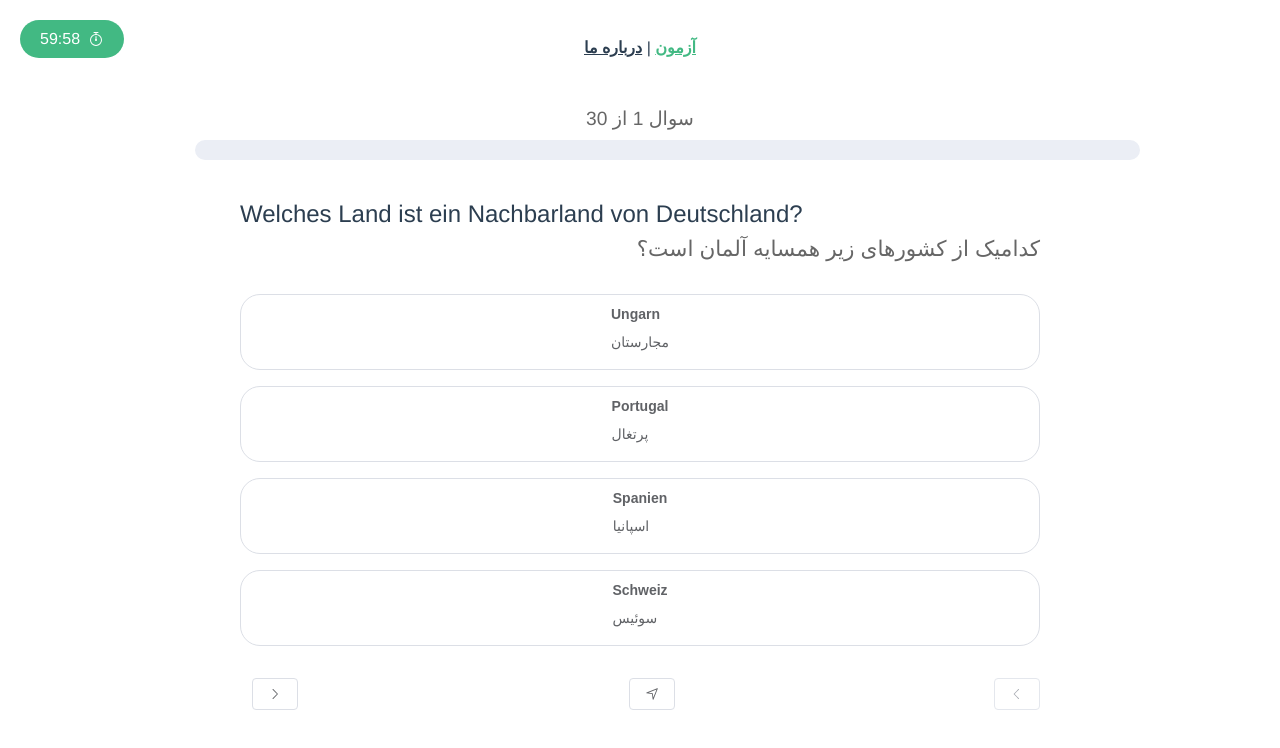
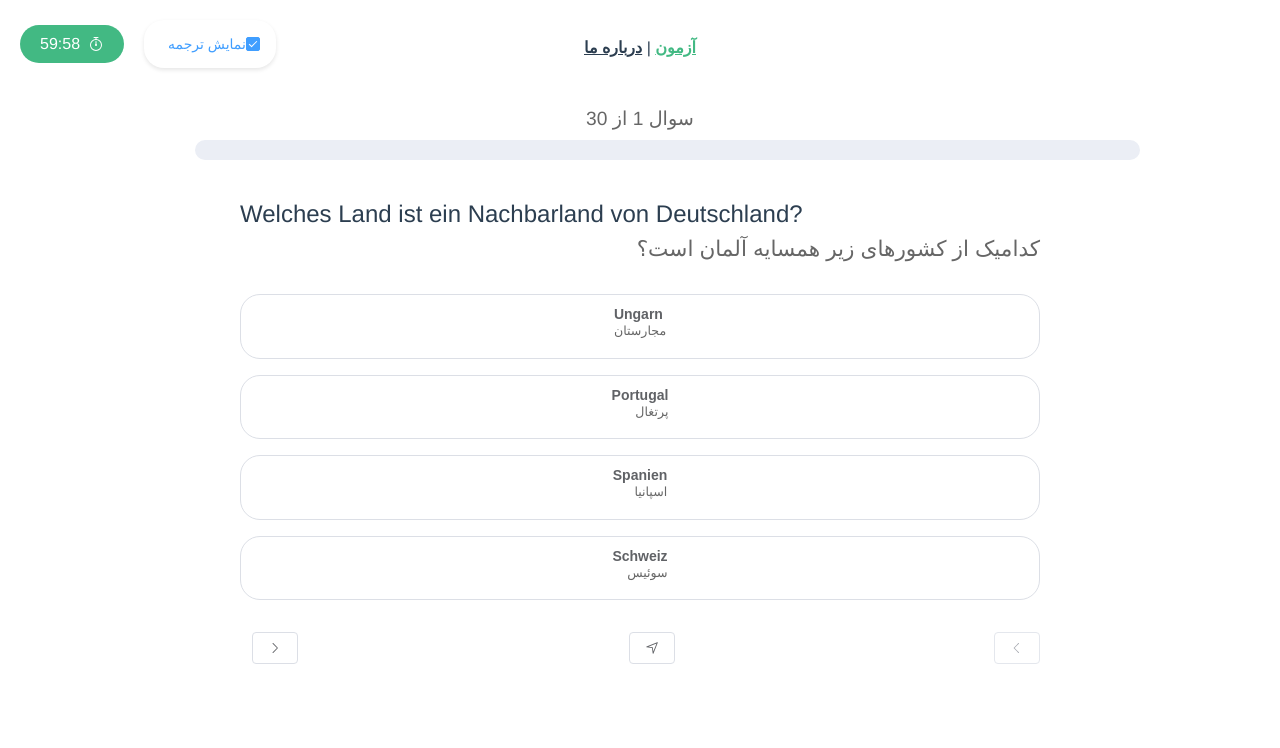
Before and after one commit to mhsenpc/einburgrungstest, a Vue app: page / in a window 1280 px wide. Both pictures are taken after a click on the button "شروع آزمون". Shown: the top 748 px of the page. Built offline with nearby package versions, Linux system fonts and the light colour scheme.

Commit message:
some formattings

```diff
--- a/src/components/ExamQuestion.vue
+++ b/src/components/ExamQuestion.vue
@@ -2,7 +2,7 @@
   <div class="question-container">
     <div class="question-text">
       <div class="primary-text">{{ question.text }}</div>
-      <div class="translation-text">{{ question.translation }}</div>
+      <div v-if="showTranslation" class="translation-text">{{ question.translation }}</div>
     </div>
 
     <div v-if="question.image" class="question-image">
@@ -22,12 +22,11 @@
         @click="selectAnswer(answer)"
       >
         <div class="primary-text">
-          <b>{{ answer.text }} </b>
-          <br/>
-          <br/>
-          {{ answer.translation }}
+          <b>{{ answer.text }}</b>
+          <div v-if="showTranslation" class="translation-text">
+            {{ answer.translation }}
+          </div>
         </div>
-
       </el-button>
     </div>
 
@@ -98,6 +97,10 @@ export default {
     canNavigateNext: {
       type: Boolean,
       default: true
+    },
+    showTranslation: {
+      type: Boolean,
+      required: true
     }
   },
   setup() {
@@ -130,6 +133,11 @@ export default {
   margin: 0 auto;
   padding: 20px;
   direction: rtl;
+}
+
+.translation-toggle {
+  text-align: right;
+  margin-bottom: 1rem;
 }
 
 .question-text {
--- a/src/views/ExamView.vue
+++ b/src/views/ExamView.vue
@@ -1,8 +1,14 @@
 <template>
   <div class="exam-container">
-    <div class="timer" v-if="examStatus == 'in_progress'">
-      <el-icon><timer /></el-icon>
-      {{ formatTime(timeRemaining) }}
+    <div class="exam-header" v-if="examStatus == 'in_progress'">
+      <div class="translation-toggle">
+        <el-checkbox v-model="showTranslation">نمایش ترجمه</el-checkbox>
+      </div>
+      <div class="timer">
+        <el-icon><timer /></el-icon>
+        {{ formatTime(timeRemaining) }}
+      </div>
+
     </div>
 
     <div v-if="examStatus == 'not_started'" class="start-page">
@@ -31,13 +37,14 @@
           :format="format => ``"
           class="question-progress"
           :stroke-width="20"
-          :color="progressColor"
+          color="#ecae62"
         />
       </div>
 
       <ExamQuestion
         :question="currentQuestion"
         :selectedAnswer="selectedAnswers[currentQuestionIndex]"
+        :showTranslation="showTranslation"
         :canNavigatePrev="currentQuestionIndex > 0"
         :canNavigateNext="currentQuestionIndex < questions.length - 1"
         @select-answer="handleAnswerSelect"
@@ -77,6 +84,7 @@ export default {
     const currentQuestionIndex = ref(0)
     const selectedAnswers = ref({})
     const timeRemaining = ref(60 * 60) // 60 minutes in seconds
+    const showTranslation = ref(true)
     let timer
 
     const currentQuestion = computed(() =>
@@ -85,13 +93,6 @@ export default {
 
     const answeredPercentage = computed(() => {
       return Math.round((Object.keys(selectedAnswers.value).length / questions.value.length) * 100) || 0
-    })
-
-    const progressColor = computed(() => {
-      const percentage = answeredPercentage.value
-      if (percentage < 30) return '#ff4949'
-      if (percentage < 70) return '#e6a23c'
-      return '#67c23a'
     })
 
     const startExam = () => {
@@ -164,7 +165,7 @@ export default {
       previousQuestion,
       skipQuestion,
       answeredPercentage,
-      progressColor
+      showTranslation
     }
   }
 }
@@ -178,10 +179,17 @@ export default {
   direction: rtl;
 }
 
-.timer {
+.exam-header {
   position: fixed;
   top: 20px;
   left: 20px;
+  display: flex;
+  gap: 20px;
+  align-items: center;
+  z-index: 1000;
+}
+
+.timer {
   background-color: #42b983;
   color: white;
   padding: 10px 20px;
@@ -189,7 +197,13 @@ export default {
   display: flex;
   align-items: center;
   gap: 8px;
-  z-index: 1000;
+}
+
+.translation-toggle {
+  background-color: white;
+  padding: 8px 16px;
+  border-radius: 20px;
+  box-shadow: 0 2px 4px rgba(0, 0, 0, 0.1);
 }
 
 .start-page {
```
